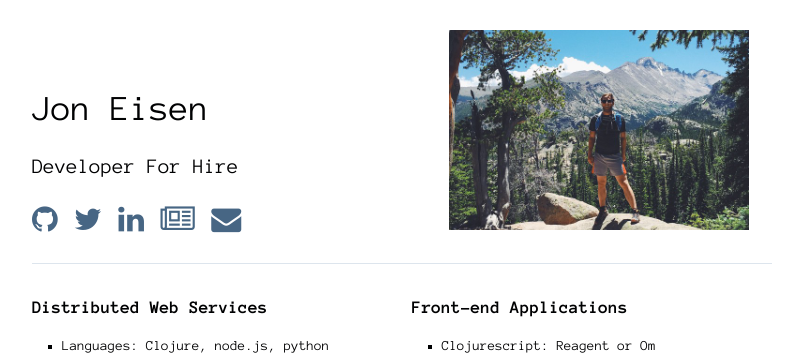
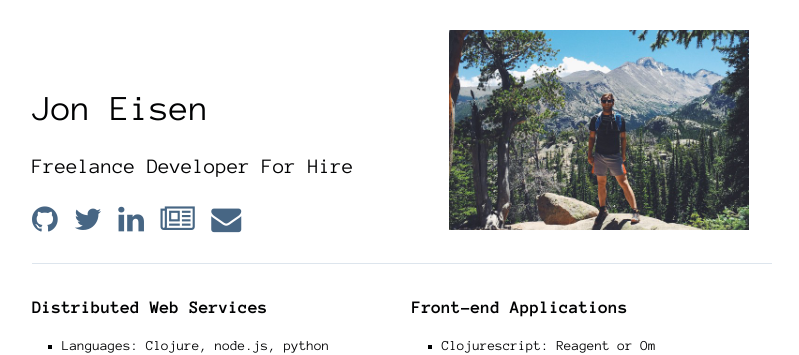
Before and after one commit to yanatan16/joneisen.works, a Jekyll site: the page built from index.html, in a window 1280 px wide. Shown: the top 355 px of the page, without its empty margins (238-1037 px from the left). Built offline with Jekyll 4.4.1, drawn with Linux system fonts in a browser that asks for light colours; nearby versions of some CDN libraries.

Commit message:
add freelance word

```diff
--- a/index.html
+++ b/index.html
@@ -6,7 +6,7 @@ layout: home
 	<div class="row row--title">
 		<div class="title-box col col--2">
 			<h1 class="title">Jon Eisen</h1>
-			<h3 class="tagline">Developer For Hire</h3>
+			<h3 class="tagline">Freelance Developer For Hire</h3>
 
 			<div class="resume-links">
 				<a href="https://github.com/yanatan16" title="github" target="_blank"><i class="fa fa-github"></i></a>
```
